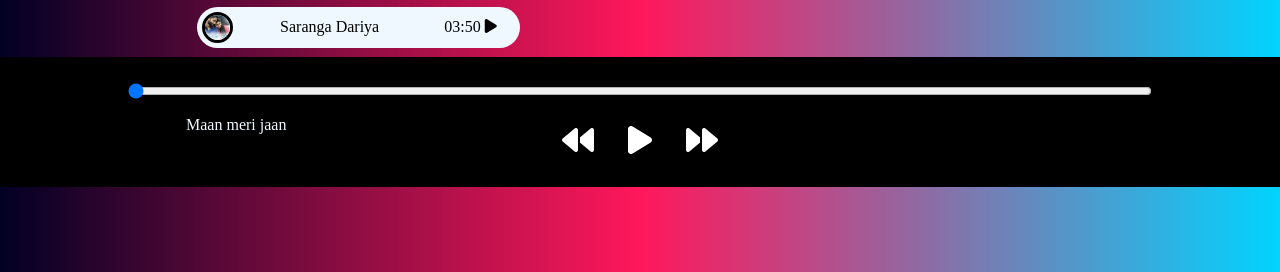
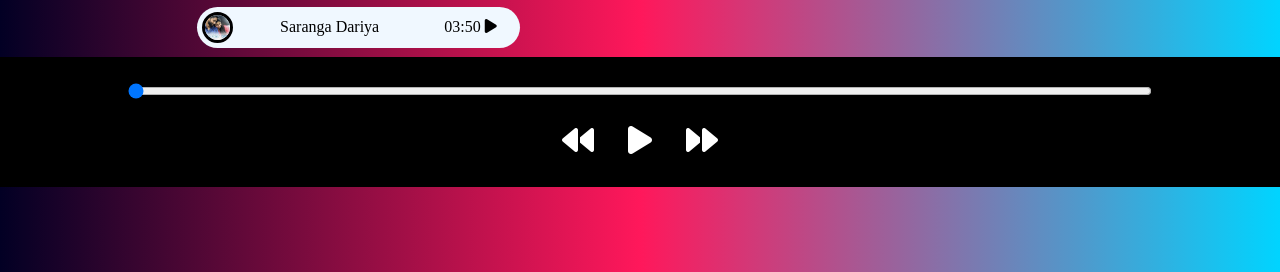
Before and after one commit to AryanAgrahari07/Music-player, a plain HTML site: page index.html in a window 1280 px wide. Shown: the part 613-885 px from the top of the page. Drawn offline with Linux system fonts and the light colour scheme; a web font is replaced by a local one.

Commit message:
Update index.html

```diff
--- a/index.html
+++ b/index.html
@@ -98,7 +98,7 @@
             <!-- fontawesome icons -->
         </div>
         <div class="songname">
-            <img src="aa.webp" width="54px" alt="" id="gif"> <span class="xyz" id="masterSongName">Maan meri jaan</span>
+            <img src="aa.webp" width="54px" alt="" id="gif"> <span class="xyz" id="masterSongName"></span>
         </div>
     </div>
     <script src="https://kit.fontawesome.com/86c8f5348d.js" crossorigin="anonymous"></script>
```
